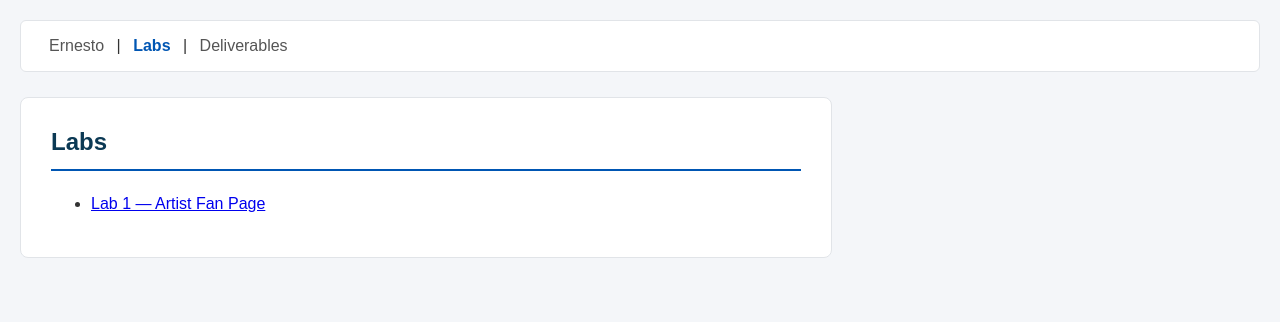
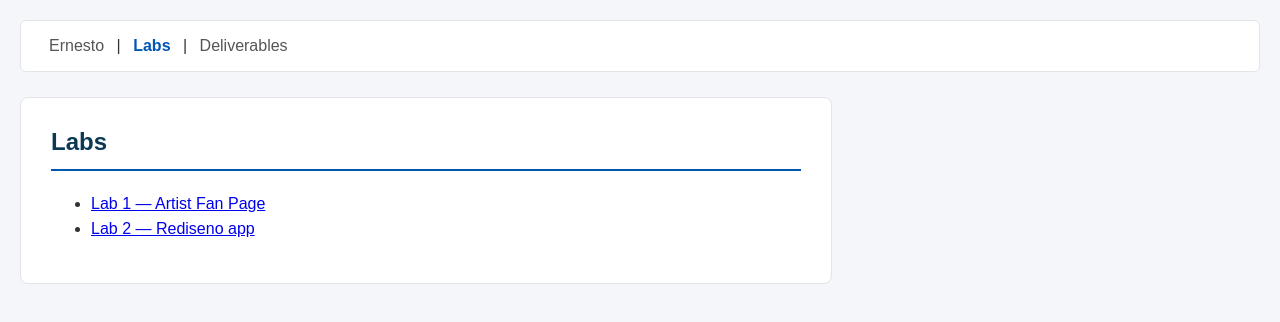
Before and after one commit to Ernesto-07/IoT-web, a plain HTML site: page Labs.html in a window 1280 px wide. Drawn offline with Linux system fonts and the light colour scheme.

Commit message:
Update Labs.html

```diff
--- a/Labs.html
+++ b/Labs.html
@@ -18,6 +18,8 @@
         <h2>Labs</h2>
         <ul>
             <li><a href="Labs/Lab1/index.html">Lab 1 — Artist Fan Page</a></li>
+            <li><a href="Labs/Lab2/Lab2_Spotify_Rediseno.docx.pdf">Lab 2 — Rediseno app</a></li>
+
         </ul>
     </section>
 
```
